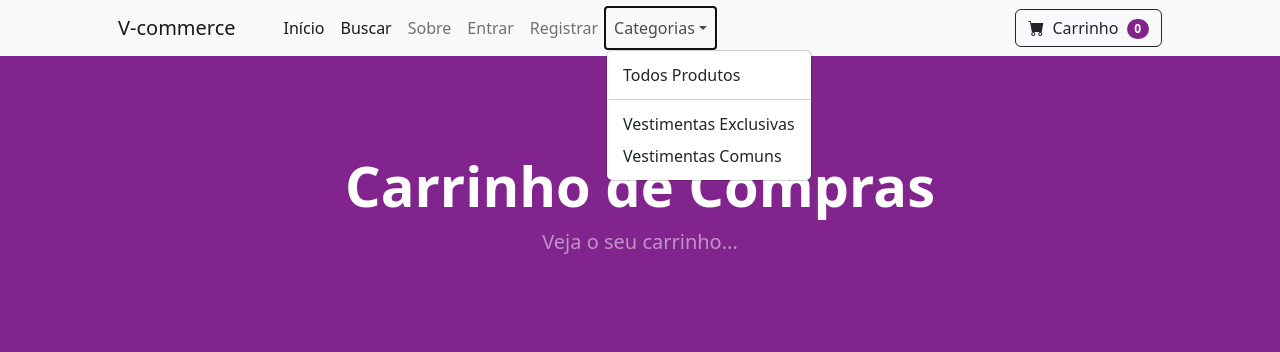
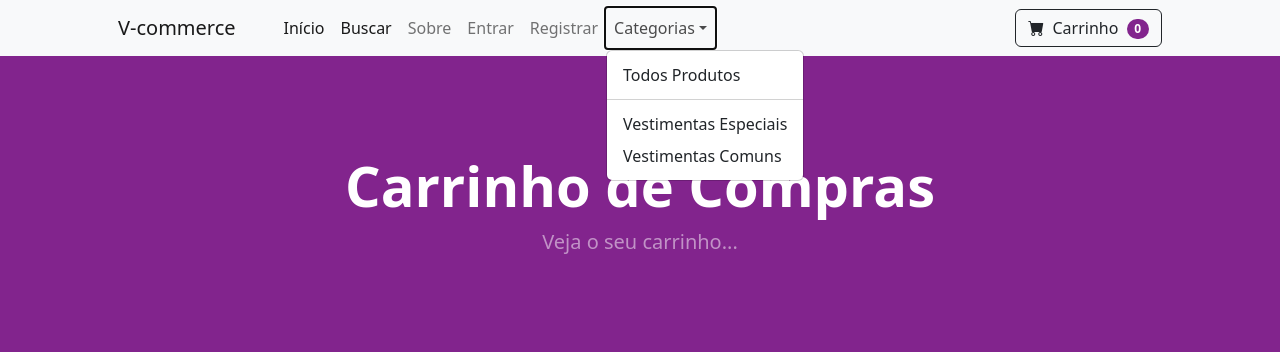
Before and after one commit to MoraisL/fullstack_Vcommerce, a Django app: page /cart/ in a window 1280 px wide, after a click on "Categorias". Shown: the top 352 px of the page. Run offline with Django 4.2, Linux system fonts and the light colour scheme.

Commit message:
Style(template): alteration in section name navbar

```diff
--- a/store/templates/navbar.html
+++ b/store/templates/navbar.html
@@ -38,7 +38,7 @@
                     <ul class="dropdown-menu" aria-labelledby="navbarDropdown">
                         <li><a class="dropdown-item" href="{% url 'category_summary' %}">Todos Produtos</a></li>
                         <li><hr class="dropdown-divider" /></li>
-<li><a class="dropdown-item" href="{% url 'category' 'Special-Hoodies' %}">Vestimentas Exclusivas</a></li>
+<li><a class="dropdown-item" href="{% url 'category' 'Special-Hoodies' %}">Vestimentas Especiais</a></li>
                         <li><a class="dropdown-item" href="{% url 'category' 'Common-Hoodies' %}">Vestimentas Comuns</a></li>
                     </ul>
                 </li>
```
Also changed, not shown: db.sqlite3.
